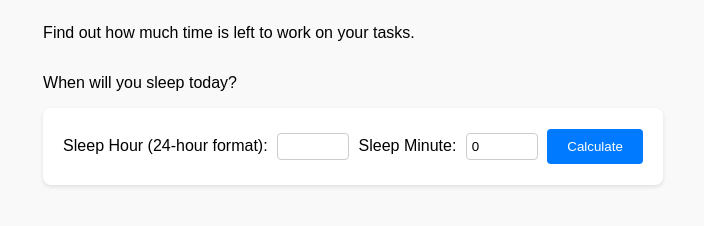
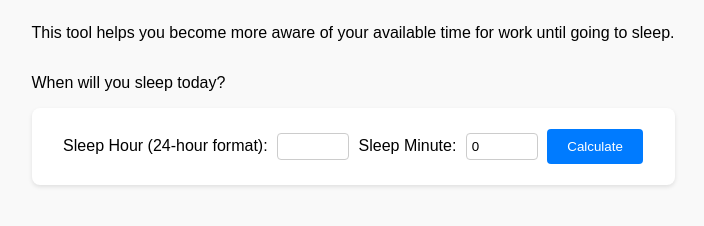
Before and after one commit to Gurvinder211/TimeUntilSleep, a website: page public/frontpage.html in a window 1280 px wide. Shown: the whole page, without its empty margins (287-991 px from the left). Drawn offline with Linux system fonts and the light colour scheme.

Commit message:
Initial commit

```diff
--- a/public/frontpage.html
+++ b/public/frontpage.html
@@ -8,7 +8,7 @@
 </head>
 <body>
     <script src="main.js"></script>
-    <p>Find out how much time is left to work on your tasks.</p>
+    <p>This tool helps you become more aware of your available time for work until going to sleep.</p>
     <p>When will you sleep today?</p>
 
     <form onsubmit="event.preventDefault(); timeUntilSleep()">
```
